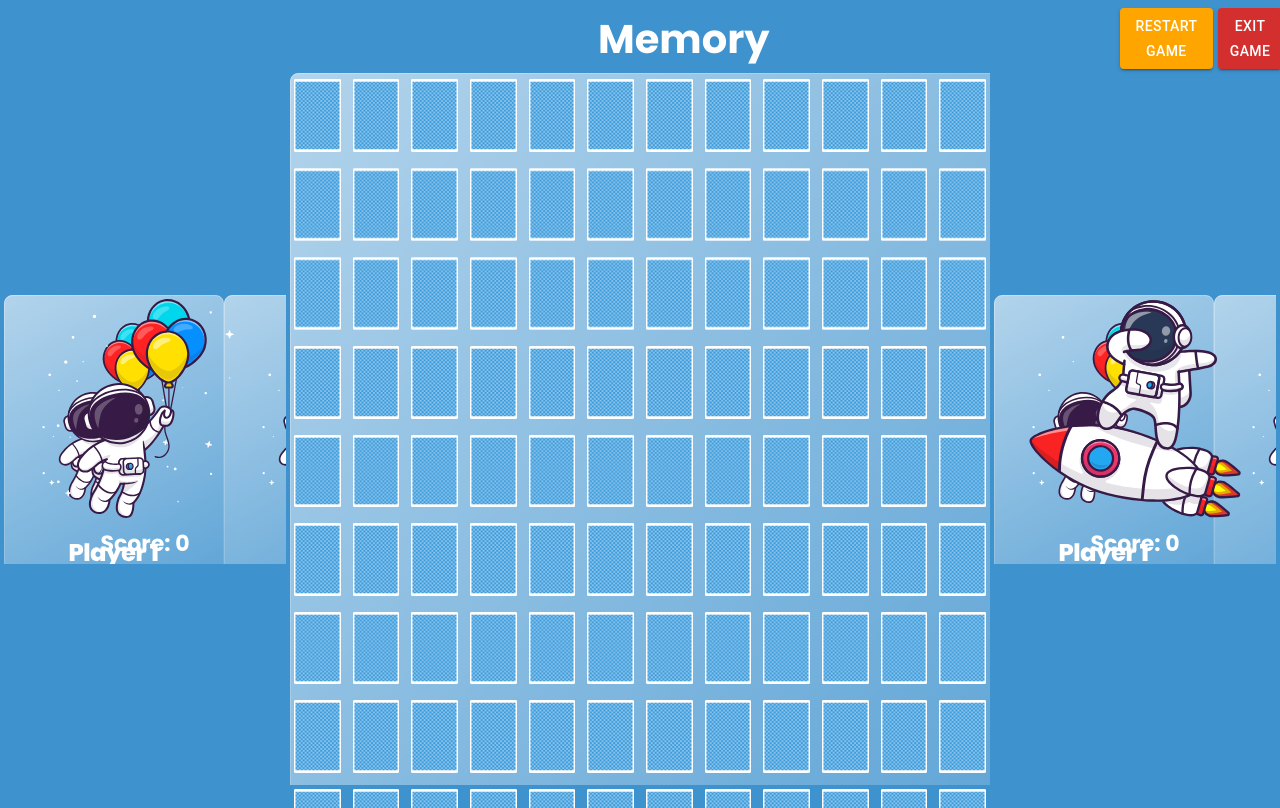
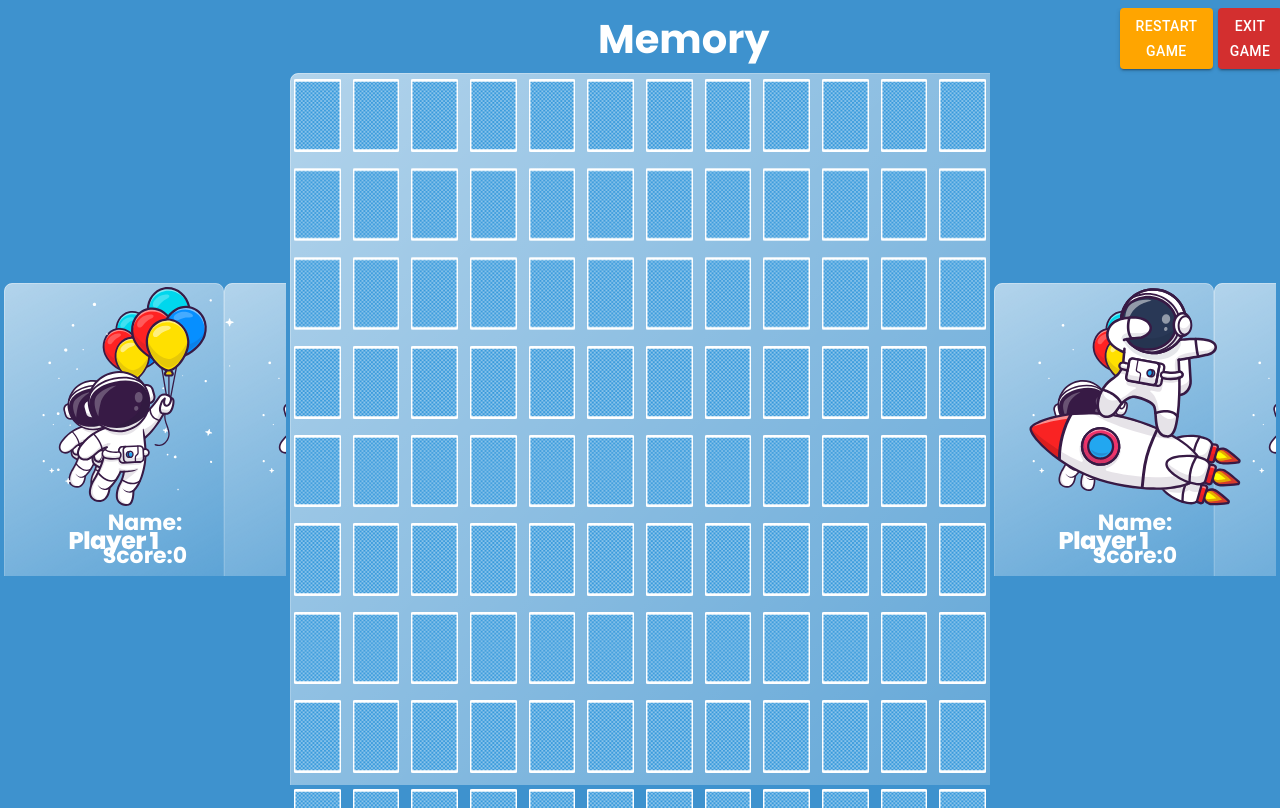
Before and after one commit to KyleMattD/MemoryGame, a React (Create React App) app: page /Games in a window 1280 px wide. Built offline with nearby package versions, Linux system fonts and the light colour scheme.

Commit message:
updated styling

```diff
--- a/src/App.styles.ts
+++ b/src/App.styles.ts
@@ -26,6 +26,8 @@ export const Content1 = styled.div`
   padding: 0.25rem;
   width: 30%;
   height: 100%;
+  display: flex;
+  flex-direction: column;
 `;
 export const Content2 = styled.div`
   background-image: url(${SmallRec});
--- a/src/App.tsx
+++ b/src/App.tsx
@@ -11,7 +11,7 @@ import Ballons from './assets/images/Group 30099.svg';
 import RocketShip from './assets/images/Group 30101.svg';
 
 
-export default function App(this: any) {
+export default function App(props:any) {
   // Sets the players name
   const [name, setName] = React.useState('');
   const handleChange = (event: React.ChangeEvent<HTMLInputElement>) => {
--- a/src/index.tsx
+++ b/src/index.tsx
@@ -14,8 +14,8 @@ render(
   <Router>
     <Routes>
       <Route path="/" element={<App />} />
-      <Route path="/Games" element={<GameScreen />} />
-      <Route path="/Winner" element={<WinnersScreen />} />
+      <Route path="/Games" element={<GameScreen name name1 />} />
+      <Route path="/Winner" element={<WinnersScreen name name1 points/>} />
     </Routes>
   </Router>,
   rootElement
--- a/src/screens/GameScreen.tsx
+++ b/src/screens/GameScreen.tsx
@@ -14,7 +14,7 @@ import { Grid, ContentBox, Content1, Content2, Content3 } from '../App.styles';
 import Ballons from '../assets/images/Group 30099.svg';
 import RocketShip from '../assets/images/Group 30101.svg';
 
-const GameScreen = (props:any)=> {
+const GameScreen = ({name, name1}:{name:any, name1:any})=> {
 
   function EndGame(){
     window.opener = null;
@@ -94,8 +94,8 @@ const GameScreen = (props:any)=> {
         <ContentBox>
           <Content1>
             <img id="Image" src={Ballons} alt='Balloons'/>
-            <label id='name'>{props.name}</label>
-            <label id='score'>Score: {points}</label>
+            <label id='name'>Name:{name}</label>
+            <label id='score'>Score:{points}</label>
           </Content1>
           <Content2>
             <Grid>
@@ -105,8 +105,8 @@ const GameScreen = (props:any)=> {
             </Grid></Content2>
           <Content3>
             <img id="Image" src={RocketShip} alt='RocketShip'/>
-            <label id='name'>{props.name1}</label>
-            <label id='score'>Score: {points}</label>
+            <label id='name'>Name:{name1}</label>
+            <label id='score'>Score:{points}</label>
           </Content3>
         </ContentBox>
         <Outlet/>
--- a/src/screens/WinnersScreen.tsx
+++ b/src/screens/WinnersScreen.tsx
@@ -10,27 +10,28 @@ import Ballons from '../assets/images/Group 30099.svg';
 import RocketShip from '../assets/images/Group 30101.svg';
 import trophy from '../assets/images/Icon.svg'
 
-const WinnersScreen = (props:any)=> {
+const WinnersScreen = ({name, name1, points}:{ name:any, name1:any, points:any})=> {
+
 
   return (
     <div className="Winners">
       <div id="Celebration">
         <label id="Win">Well Done!</label>
-        <label id="playername">{props.name}</label>
+        <label id="playername">{name}</label>
       </div>
       <img src={Winner} alt="Winner"/>
       <div id="first"><img src={trophy} alt="trophy"/></div>
       <div id="player1">
         <img id="winnerimage" src={Ballons} alt="balloons"/>
         <label id="spacing">1st Place</label>
-        <label id="spacing">Player: {props.name}</label>
-        <label id="spacing">Score: {props.points}</label>
+        <label id="spacing">Player: {name}</label>
+        <label id="spacing">Score: {points}</label>
       </div>
       <div id="player2">
         <img id="secondplaceimage" src={RocketShip} alt="ship"/>
         <label id="spacing2">2nd Place</label>
-        <label id="spacing2">Player: {props.name1}</label>
-        <label id="spacing2">Score: {props.points}</label>
+        <label id="spacing2">Player: {name1}</label>
+        <label id="spacing2">Score: {points}</label>
       </div>
       <Link to="/" style={{textDecoration:'none'}}>
         <Button variant="contained" id="play">Play Again</Button>
```
